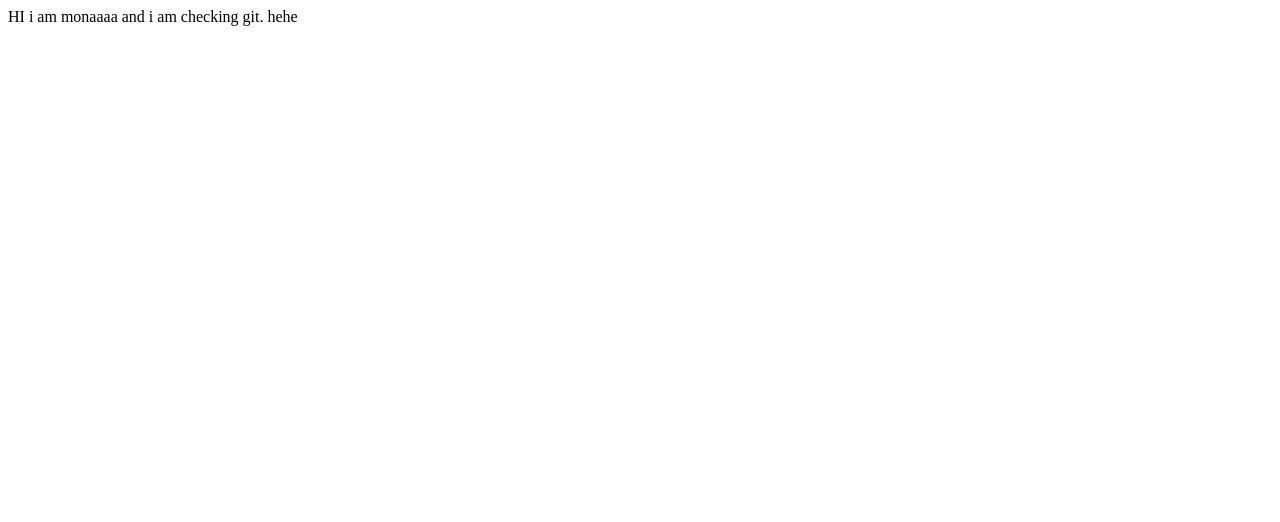
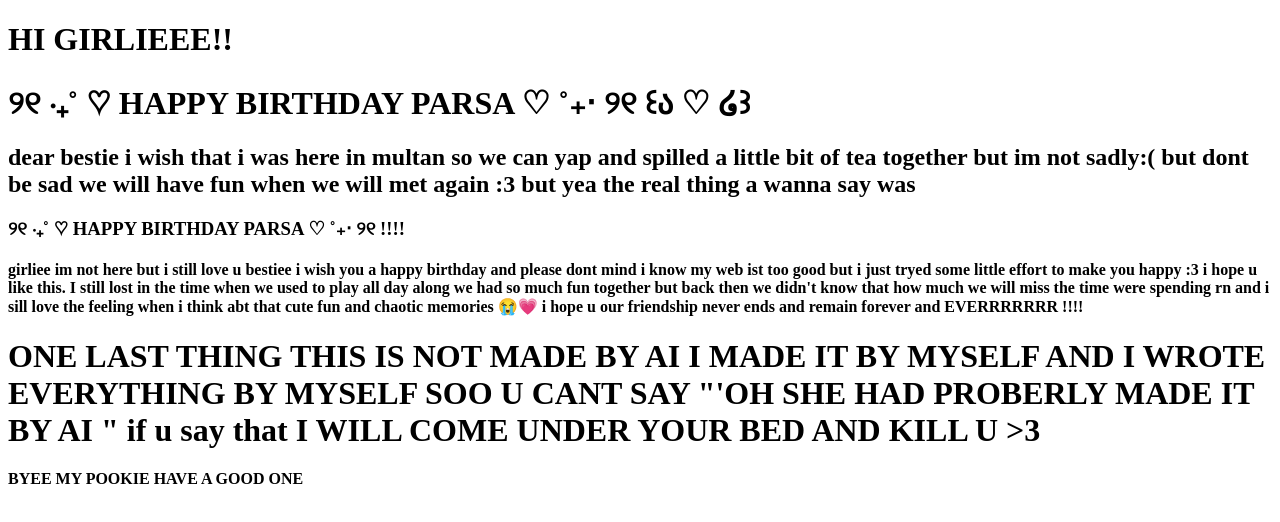
Before and after one commit to momnammm/Paro, a plain HTML site: page index.html in a window 1280 px wide. Drawn offline with Linux system fonts and the light colour scheme.

Commit message:
i did html

```diff
--- a/index.html
+++ b/index.html
@@ -1 +1,35 @@
-HI i am monaaaa and i am checking git. hehe
+<!DOCTYPE html>
+<head>
+    <title>HAPPY BIRTHY PARSAA!!</title>
+
+</head>
+<body>
+    <h1> HI GIRLIEEE!!</h1>
+    <h1>୨୧ ‧₊˚ ♡ HAPPY BIRTHDAY PARSA ♡ ˚₊‧ ୨୧
+        ꒰ა ♡ ໒꒱
+
+    </h1>
+    <h2>dear bestie i wish that i was here in multan so we can yap and spilled a little bit of tea together but im not sadly:(
+        but dont be sad we will have fun when we will met again :3
+     but yea the real thing a wanna say was
+    </h2>
+    <h3>
+୨୧ ‧₊˚ ♡ HAPPY BIRTHDAY PARSA ♡ ˚₊‧ ୨୧
+!!!!
+    </h3>
+    <h4>    girliee im not here but i still love u bestiee i wish you a happy birthday and please dont mind i know my web ist too good
+        but i just tryed some little effort to make you happy :3
+        i hope u like this. I still lost in the time when we used to play all day along we had so much fun together
+        but back then we didn't know that how much we will miss the time were spending rn
+        and i sill love the feeling when i think abt that cute fun and chaotic memories 😭💗
+        i hope u our friendship never ends and remain forever and EVERRRRRRR !!!!
+    </h4>
+    <h1>   ONE LAST THING THIS IS NOT MADE BY AI I MADE IT BY MYSELF AND I WROTE EVERYTHING BY MYSELF SOO U CANT SAY "'OH SHE HAD PROBERLY MADE IT BY AI
+        "
+        if u say that I WILL COME UNDER YOUR BED AND KILL U >3
+
+    </h1>
+    <h4>BYEE MY POOKIE HAVE A GOOD ONE   </h4>
+
+
+</body>
```
